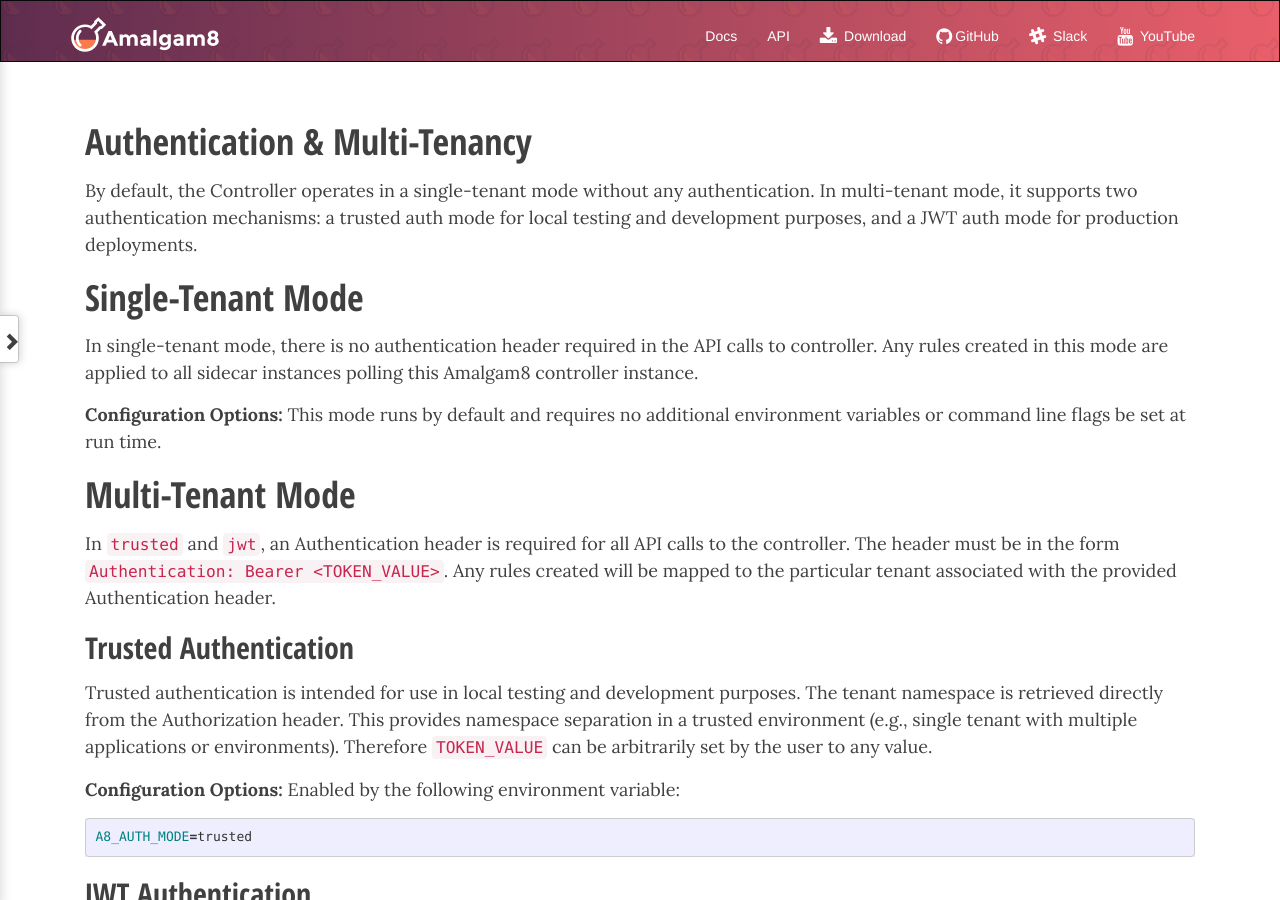
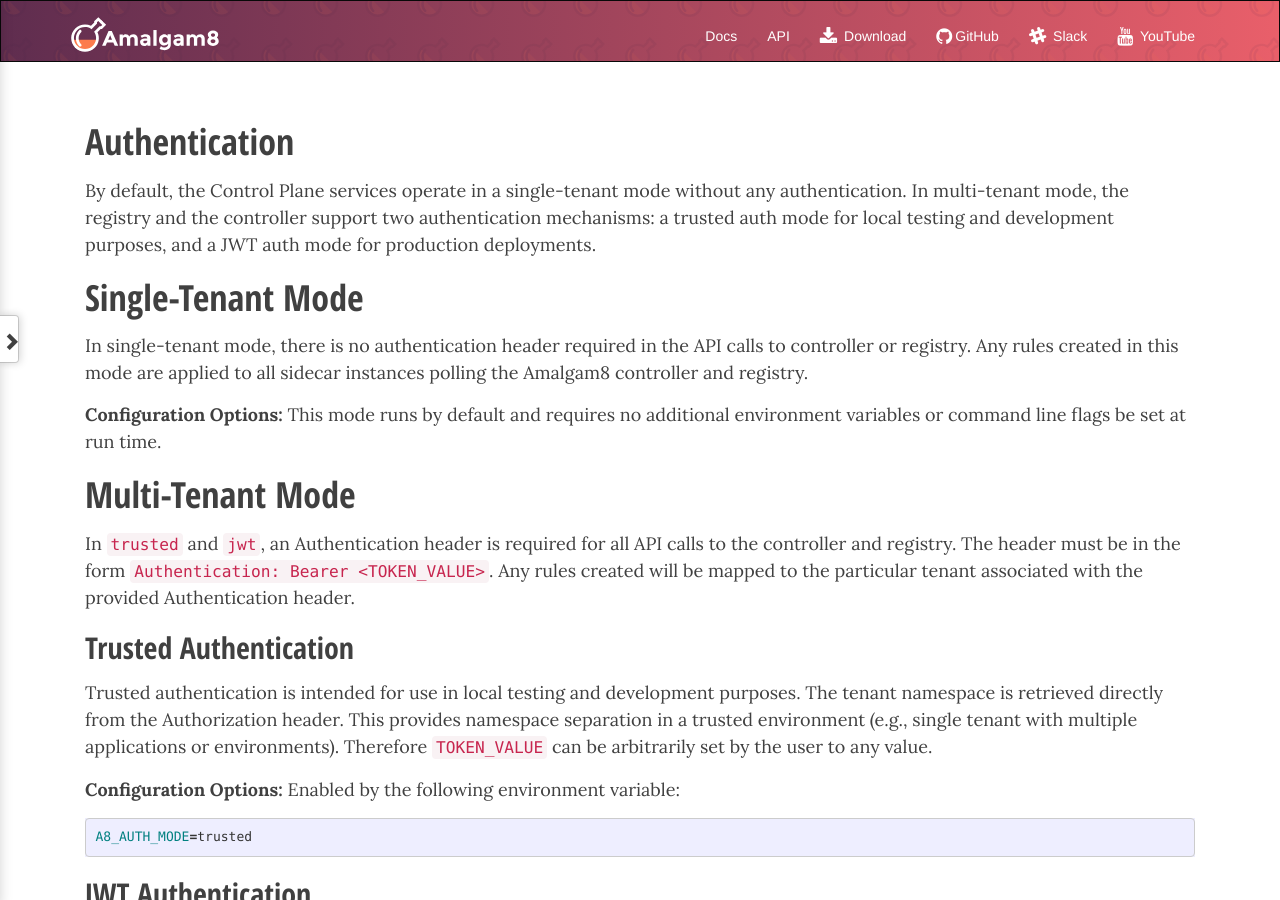
Before and after one commit to amalgam8/amalgam8.github.io, a Jekyll site: the page built from _docs/2-controlplane/3-authentication.md, in a window 1280 px wide and 900 px high. Built offline with Jekyll 4.4.1, drawn with Linux system fonts in a browser that asks for light colours; nearby versions of some CDN libraries; comment, search, counter and statistics services are not loaded.

Commit message:
make auth section common to registry and controller

```diff
--- a/_docs/2-controlplane/authentication.md
+++ b/_docs/2-controlplane/3-authentication.md
@@ -1,21 +1,22 @@
 ---
 layout: page
-title: Authentication & Multi-Tenancy
+title: Authentication
 permalink: /docs/control-plane/authentication/
 category: Control Plane
 order: 1
 ---
 
-By default, the Controller operates in a single-tenant mode without
-any authentication. In multi-tenant mode, it supports two authentication
-mechanisms: a trusted auth mode for local testing and development
-purposes, and a JWT auth mode for production deployments.
+By default, the Control Plane services operate in a single-tenant mode
+without any authentication. In multi-tenant mode, the registry and the
+controller support two authentication mechanisms: a trusted auth mode for
+local testing and development purposes, and a JWT auth mode for production
+deployments.
 
 # Single-Tenant Mode
 
 In single-tenant mode, there is no authentication header required in the
-API calls to controller.  Any rules created in this mode are applied to
-all sidecar instances polling this Amalgam8 controller instance.
+API calls to controller or registry.  Any rules created in this mode are applied to
+all sidecar instances polling the Amalgam8 controller and registry.
 
 **Configuration Options:** This mode runs by default and requires no
 additional environment variables or command line flags be set at run time.
@@ -23,7 +24,7 @@ additional environment variables or command line flags be set at run time.
 # Multi-Tenant Mode
 
 In `trusted` and `jwt`, an Authentication header is required for all
-API calls to the controller.  The header must be in the form
+API calls to the controller and registry.  The header must be in the form
 `Authentication: Bearer <TOKEN_VALUE>`.  Any rules created will be mapped
 to the particular tenant associated with the provided Authentication header.
 
```
Also changed, not shown: _docs/2-controlplane/4-ha-deployment.md (renamed from _docs/2-controlplane/ha-deployment.md).
